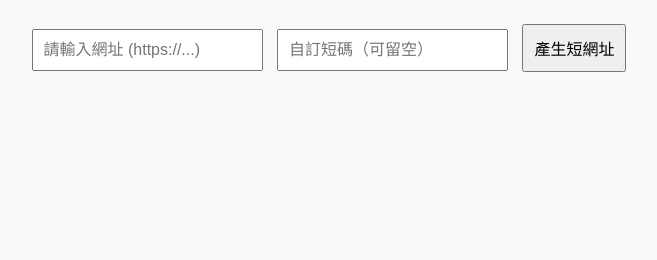
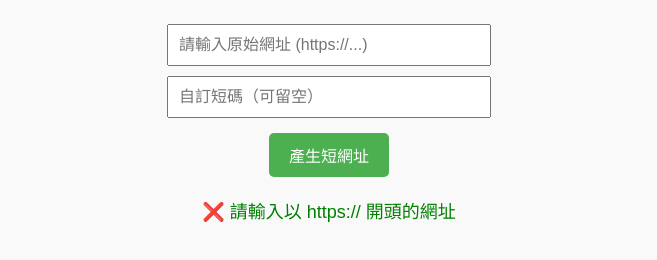
Before and after one commit to CRCRCRCRCRC/crcrc, a website: page public/index.html in a window 1280 px wide. Both pictures are taken after a click on the button "產生短網址". Shown: the part 118-378 px from the top of the page, without its empty margins (311-968 px from the left). Drawn offline with Linux system fonts and the light colour scheme; no server answers.

Commit message:
Update index.html

```diff
--- a/public/index.html
+++ b/public/index.html
@@ -1,18 +1,47 @@
 <!DOCTYPE html>
 <html lang="zh-Hant">
 <head>
-  <meta charset="UTF-8">
+  <meta charset="UTF-8" />
+  <meta name="viewport" content="width=device-width, initial-scale=1.0"/>
   <title>短網址產生器</title>
   <style>
-    body { font-family: sans-serif; background: #f9f9f9; padding: 40px; text-align: center; }
-    input, button { padding: 10px; margin: 5px; font-size: 16px; }
-    #result { margin-top: 20px; font-size: 18px; }
+    body {
+      font-family: "微軟正黑體", sans-serif;
+      background-color: #f9f9f9;
+      padding: 40px;
+      text-align: center;
+    }
+    input {
+      width: 300px;
+      padding: 10px;
+      font-size: 16px;
+      margin: 5px 0;
+    }
+    button {
+      padding: 10px 20px;
+      font-size: 16px;
+      margin-top: 10px;
+      background-color: #4caf50;
+      color: white;
+      border: none;
+      border-radius: 5px;
+      cursor: pointer;
+    }
+    button:hover {
+      background-color: #45a049;
+    }
+    #result {
+      margin-top: 20px;
+      font-size: 18px;
+      color: green;
+      word-break: break-all;
+    }
   </style>
 </head>
 <body>
   <h1>短網址產生器</h1>
-  <input id="longUrl" type="text" placeholder="請輸入網址 (https://...)" />
-  <input id="customCode" type="text" placeholder="自訂短碼（可留空）" />
+  <input id="longUrl" type="text" placeholder="請輸入原始網址 (https://...)" /><br>
+  <input id="customCode" type="text" placeholder="自訂短碼（可留空）" /><br>
   <button onclick="shorten()">產生短網址</button>
   <div id="result"></div>
 
@@ -20,16 +49,31 @@
     async function shorten() {
       const longUrl = document.getElementById("longUrl").value.trim();
       const customCode = document.getElementById("customCode").value.trim();
+      const resultDiv = document.getElementById("result");
+      resultDiv.textContent = "";
+
+      if (!longUrl.startsWith("http")) {
+        resultDiv.textContent = "❌ 請輸入以 https:// 開頭的網址";
+        return;
+      }
+
+      try {
         const res = await fetch("/api/shorten", {
           method: "POST",
           headers: { "Content-Type": "application/json" },
-        body: JSON.stringify({ url: longUrl, customCode })
+          body: JSON.stringify({ url: longUrl, customCode }),
         });
+
         const data = await res.json();
+
         if (data.shortUrl) {
-        document.getElementById("result").innerHTML = `✅ 短網址：<a href="${data.shortUrl}" target="_blank">${data.shortUrl}</a>`;
+          resultDiv.innerHTML = `✅ 成功產生短網址：<br><a href="${data.shortUrl}" target="_blank">${data.shortUrl}</a>`;
         } else {
-        document.getElementById("result").innerText = '❌ ' + (data.error || '系統錯誤，請稍後再試');
+          resultDiv.textContent = `❌ 錯誤：${data.error || "未知錯誤"}`;
+        }
+      } catch (err) {
+        resultDiv.textContent = "❌ 系統錯誤，請稍後再試";
+        console.error(err);
       }
     }
   </script>
```
Lines whose indentation alone changed are shown as unchanged.
